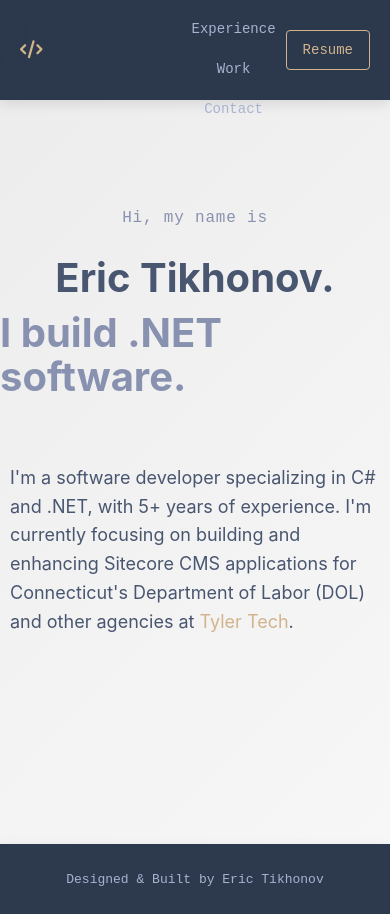
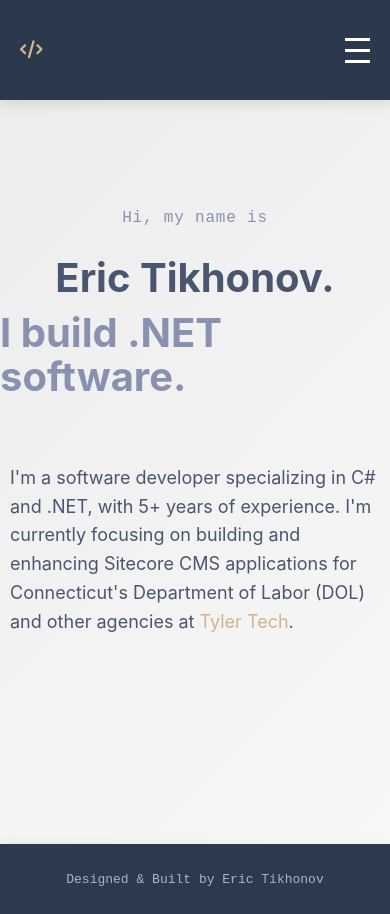
Before and after one commit to eric-tikhonov/interactive-portfolio, a React (Create React App) app in the folder ui/: page / in a window 390 px wide. Built offline with nearby package versions, Linux system fonts and the light colour scheme.

Commit message:
add mobile hamburger nav

```diff
--- a/ui/src/components/Header/Header.js
+++ b/ui/src/components/Header/Header.js
@@ -1,16 +1,33 @@
-import React from "react";
+import React, { useState } from "react";
 import "@fortawesome/fontawesome-free/css/all.min.css";
 import "../../style.css";
 import "./header.css";
 
 function Header() {
+  const [isOpen, setIsOpen] = useState(false);
+
+  const handleToggle = () => {
+    setIsOpen(!isOpen);
+  };
+
   return (
     <header className="header">
       <nav className="navigation">
         <div className="logo" role="img" aria-label="Home">
           <a href="/"><i className="fas fa-code"></i></a>
         </div>
-        <div className="links">
+        <div className={`menu-toggle ${isOpen ? "open" : ""}`} onClick={handleToggle}>
+          {isOpen ? (
+            <i className="fas fa-times close-icon"></i>
+          ) : (
+            <>
+              <span className="bar"></span>
+              <span className="bar"></span>
+              <span className="bar"></span>
+            </>
+          )}
+        </div>
+        <div className={`links ${isOpen ? "active" : ""}`}>
           <ol>
             <li>
               <a href="/#about">About</a>
--- a/ui/src/components/Header/header.css
+++ b/ui/src/components/Header/header.css
@@ -44,7 +44,27 @@
   user-select: none;
 }
 
-.navigation .links {
+.menu-toggle {
+  display: none;
+  flex-direction: column;
+  cursor: pointer;
+  user-select: none; /* Prevent text cursor */
+}
+
+.menu-toggle .bar {
+  width: 25px;
+  height: 3px;
+  background: #fff;
+  margin: 4px 0;
+}
+
+.close-icon {
+  color: #fff;
+  font-size: 24px;
+  pointer-events: none; /* Prevent text cursor */
+}
+
+.links {
   display: flex;
   align-items: center;
 }
@@ -69,6 +89,7 @@
   color: var(--light-slate);
   text-decoration: none;
   transition: color 0.3s ease;
+  user-select: none; /* Prevent text cursor */
 }
 
 .links ol li a:hover {
@@ -85,8 +106,8 @@
   line-height: 1;
   text-decoration: none;
   transition: background-color 0.3s ease, color 0.3s ease;
-  margin-left: 15px;
   font-size: var(--fz-sm);
+  user-select: none; /* Prevent text cursor */
 }
 
 .resume-button a:hover {
@@ -94,21 +115,95 @@
   color: var(--navy);
 }
 
+/* Mobile-specific styles */
 @media (max-width: 768px) {
   .header {
     padding: 0 20px;
   }
 
+  .menu-toggle {
+    display: flex;
+  }
+
+  .links {
+    display: none;
+    flex-direction: column;
+    width: 100%;
+    height: calc(100vh - var(--nav-height));
+    overflow-y: auto;
+    background-color: rgba(10, 25, 47, 0.85);
+    position: absolute;
+    top: var(--nav-height);
+    left: 0;
+    z-index: 10;
+  }
+
+  .links.active {
+    display: flex;
+  }
+
   .links ol {
     flex-direction: column;
-    padding-inline-start: 0;
+    width: 100%;
+    margin: 0;
+    padding: 0;
   }
 
   .links ol li {
+    width: 100%;
+    text-align: center;
     margin: 10px 0;
   }
 
+  .links ol li a {
+    display: block;
+    padding: 15px;
+    color: var(--lightest-slate);
+    text-decoration: none;
+    font-size: var(--fz-lg);
+    transition: color 0.3s ease, background-color 0.3s ease;
+    user-select: none; /* Prevent text cursor */
+  }
+
+  .links ol li a:hover {
+    background-color: rgba(255, 255, 255, 0.1);
+    color: var(--tan); /* Tan on hover */
+  }
+
+  .resume-button {
+    width: 100%;
+    display: flex;
+    justify-content: center;
+    align-items: center;
+    margin-left: 0; /* Remove left margin */
+  }
+
   .resume-button a {
-    margin-left: 0;
+    display: block;
+    width: 100%;
+    padding: 15px;
+    color: #D2B48C;
+    text-align: center;
+    font-size: var(--fz-lg);
+    text-decoration: none;
+    transition: color 0.3s ease, background-color 0.3s ease;
+    user-select: none; /* Prevent text cursor */
+  }
+
+  .resume-button a:hover {
+    background-color: rgba(255, 255, 255, 0.1); /* Ensure the hover background spans the full width */
+    color: var(--tan); /* Tan on hover */
   }
 }
+
+.menu-toggle.open .bar:nth-child(2) {
+  opacity: 0;
+}
+
+.menu-toggle.open .bar:nth-child(1) {
+  transform: translateY(8px) rotate(45deg);
+}
+
+.menu-toggle.open .bar:nth-child(3) {
+  transform: translateY(-8px) rotate(-45deg);
+}
```
